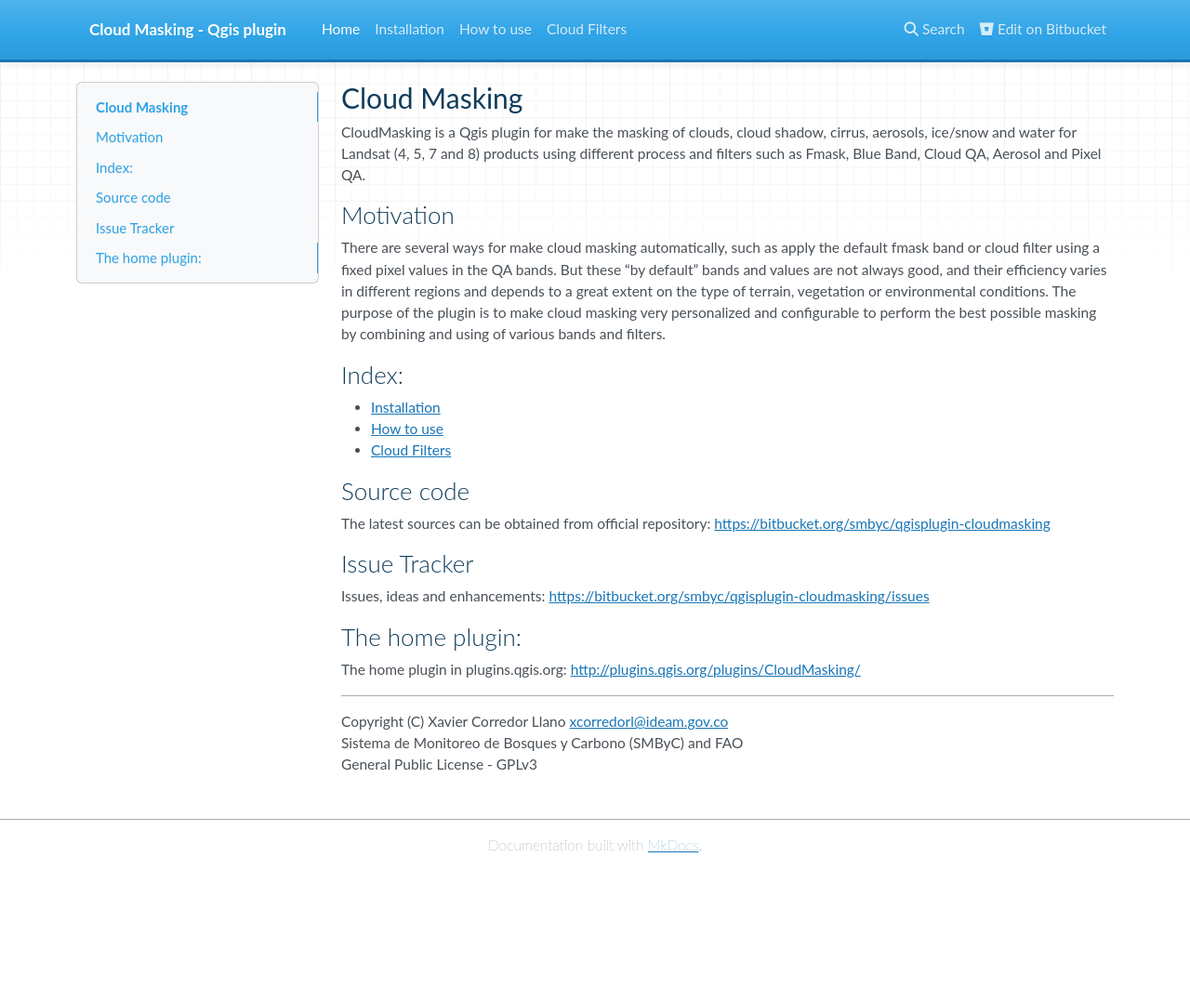
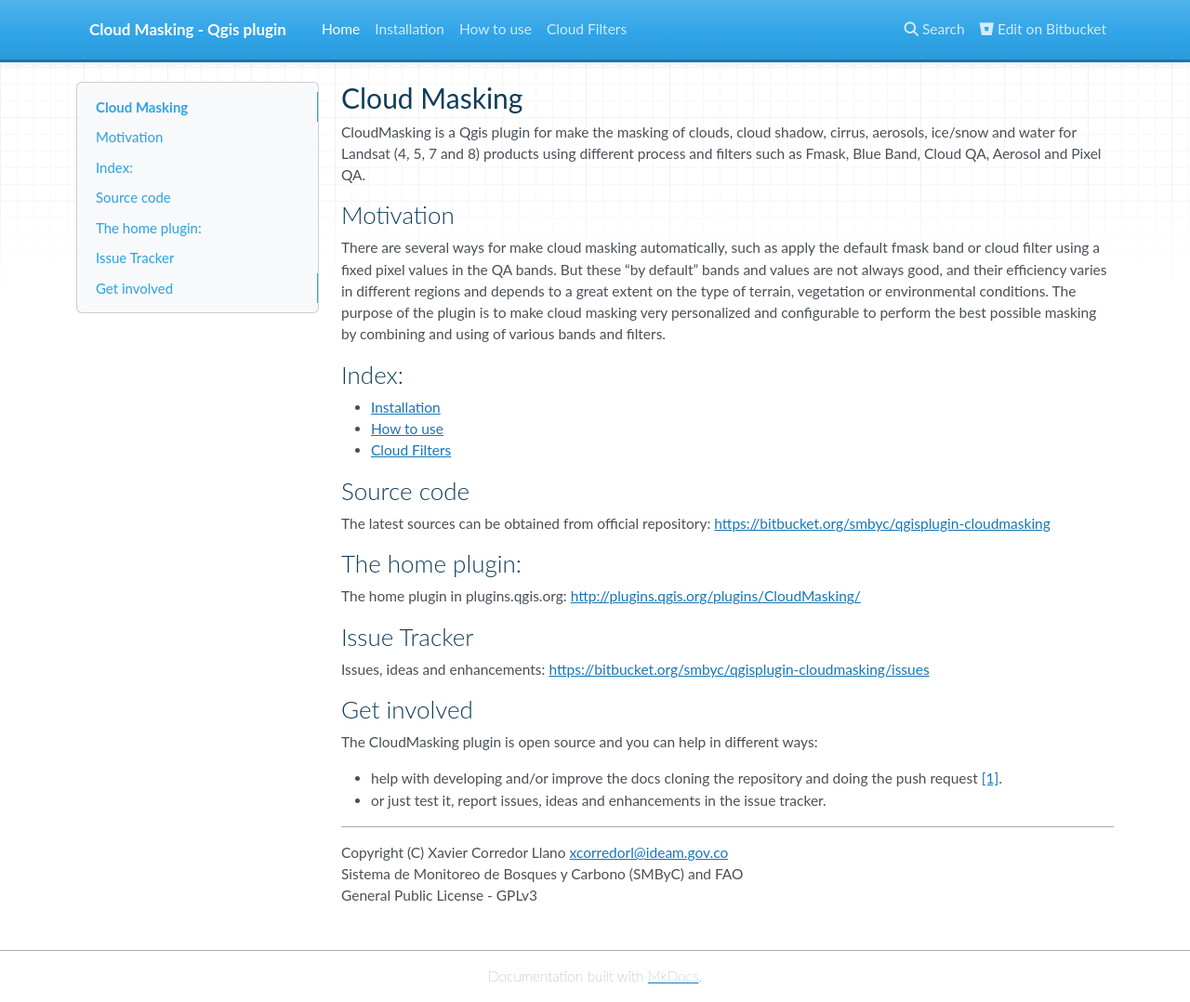
Before and after one commit to SMByC/CloudMasking, an MkDocs documentation site: the page built from docs/index.md, in a window 1280 px wide and 1078 px high. Shown: the whole window at 93% size. Built offline with MkDocs 1.6.1, drawn with Linux system fonts in a browser that asks for light colours; nearby versions of some CDN libraries; old or Windows-style settings are respelled for this version of MkDocs.

Commit message:
Added get involved

```diff
--- a/docs/index.md
+++ b/docs/index.md
@@ -16,13 +16,20 @@
 The latest sources can be obtained from official repository:
 [https://bitbucket.org/smbyc/qgisplugin-cloudmasking](https://bitbucket.org/smbyc/qgisplugin-cloudmasking)
 
+## The home plugin:
+
+The home plugin in plugins.qgis.org: [http://plugins.qgis.org/plugins/CloudMasking/](http://plugins.qgis.org/plugins/CloudMasking/)
+
 ## Issue Tracker
 
 Issues, ideas and enhancements: [https://bitbucket.org/smbyc/qgisplugin-cloudmasking/issues](https://bitbucket.org/smbyc/qgisplugin-cloudmasking/issues)
 
-## The home plugin:
+## Get involved
 
-The home plugin in plugins.qgis.org: [http://plugins.qgis.org/plugins/CloudMasking/](http://plugins.qgis.org/plugins/CloudMasking/)
+The CloudMasking plugin is open source and you can help in different ways:
+
+* help with developing and/or improve the docs cloning the repository and doing the push request [[1]](https://confluence.atlassian.com/bitbucket/fork-a-teammate-s-repository-774243391.html).
+* or just test it, report issues, ideas and enhancements in the issue tracker.
 
 ***
 
```
Also changed, not shown: README.md (+6 -0 lines).
